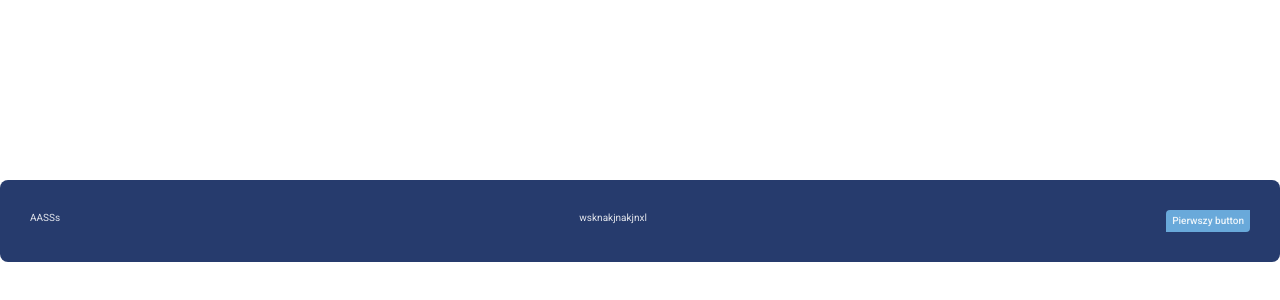
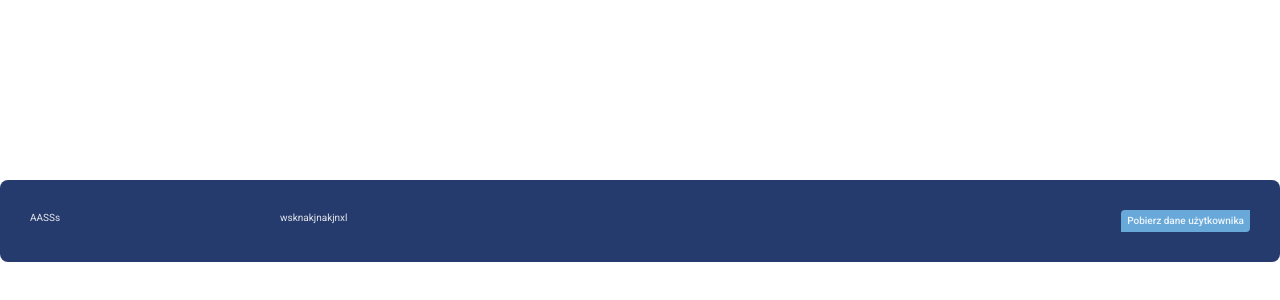
Before and after one commit to AdNowacki/Webwizards, a Vue app: page / in a window 1280 px wide. Shown: the part 172-472 px from the top of the page. Built offline with nearby package versions, Linux system fonts and the light colour scheme.

Commit message:
Set UserCardContact columns

```diff
--- a/src/components/atoms/Btn/style.scss
+++ b/src/components/atoms/Btn/style.scss
@@ -11,7 +11,6 @@
   line-height: 1;
   font-size: 1rem;
   border-radius: var(--border-radius-xs) 0;
-
 
   &--primary {
     color: var(--color-primary);
--- a/src/components/organisms/UserCardContact/UserCardContact.vue
+++ b/src/components/organisms/UserCardContact/UserCardContact.vue
@@ -6,8 +6,8 @@
     <div class="user-card-contact__col">
       wsknakjnakjnxl
     </div>
-    <div class="user-card-contact__col user-card-contact__col--xs">
-      <Btn variant="primary" label="Pierwszy button" />
+    <div class="user-card-contact__col user-card-contact__col--xs user-card-contact__col--text-right">
+      <Btn variant="primary" label="Pobierz dane użytkownika" />
     </div>
   </div>
 </template>
--- a/src/components/organisms/UserCardContact/style.scss
+++ b/src/components/organisms/UserCardContact/style.scss
@@ -8,4 +8,16 @@
   display: flex;
   justify-content: space-between;
   padding: 3rem;
+
+  &__col {
+    flex: 1 1 auto;
+
+    &--xs {
+      flex: 0 0 230px;
+    }
+
+    &--text-right {
+      text-align: right;
+    }
+  }
 }
--- a/src/style.css
+++ b/src/style.css
@@ -65,7 +65,6 @@ button:focus-visible {
 #app {
   width: 100%;
   margin: 0 auto;
-  text-align: center;
 }
 
 .page {
```
